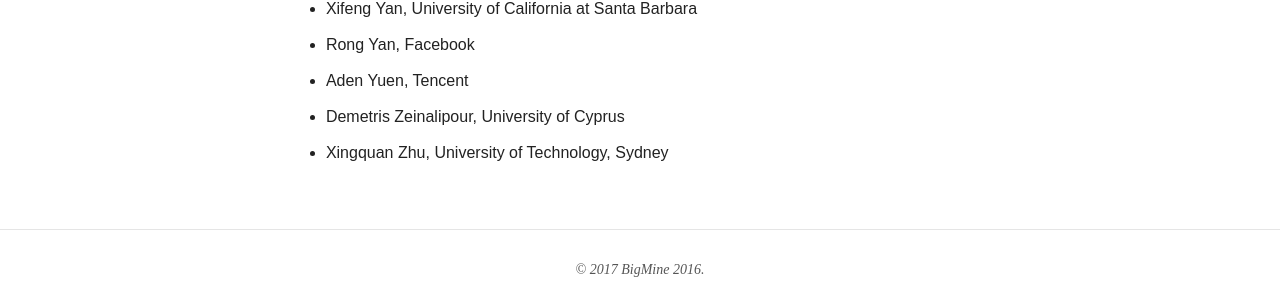
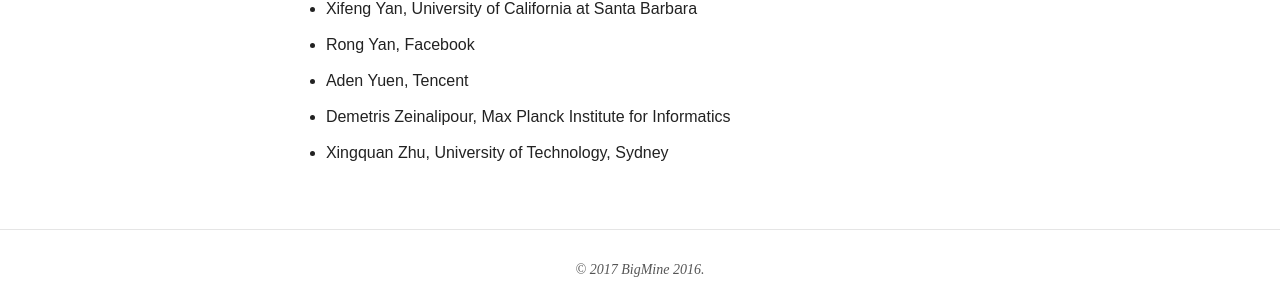
Before and after one commit to bigmine/bigmine17, a Jekyll site: the page built from organization.md, in a window 1280 px wide and 900 px high, scrolled down 3461 px. Shown: the part 479-774 px from the top of the window. Built offline with Jekyll 4.4.1, drawn with Linux system fonts in a browser that asks for light colours; nearby versions of some CDN libraries.

Commit message:
update affil

```diff
--- a/organization.md
+++ b/organization.md
@@ -104,5 +104,5 @@ Program Committee
 * Xifeng Yan, University of California at Santa Barbara
 * Rong Yan, Facebook
 * Aden Yuen, Tencent
-* Demetris Zeinalipour, University of Cyprus
+* Demetris Zeinalipour, Max Planck Institute for Informatics
 * Xingquan Zhu, University of Technology, Sydney
```
